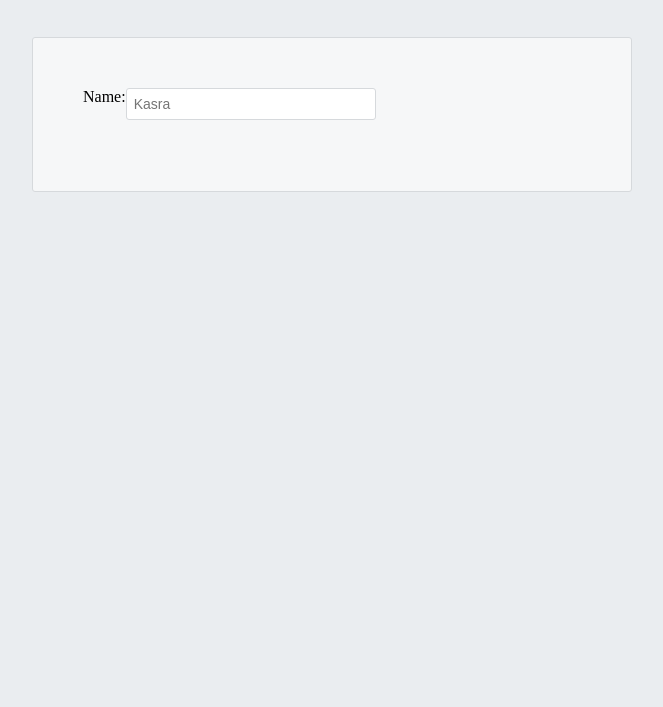
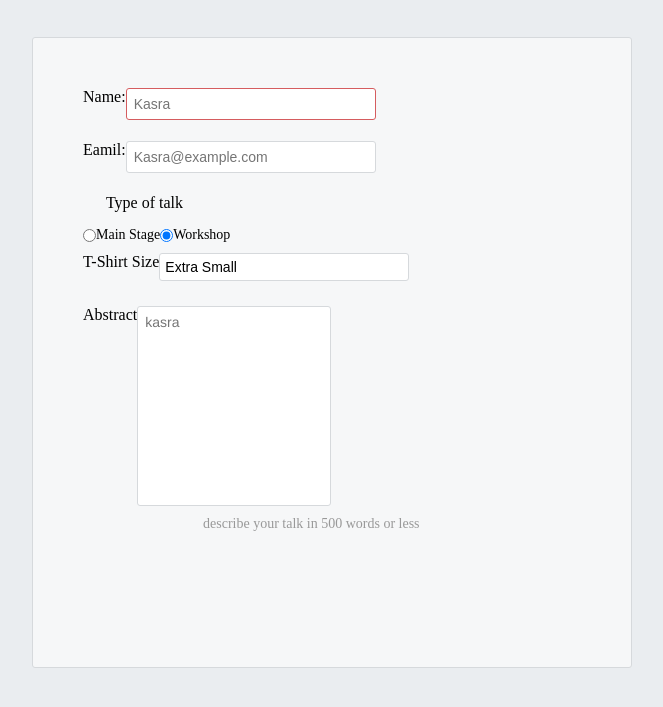
Before and after one commit to kasra6/HTML__CSS_practices, a plain HTML site: page index.html in a window 1280 px wide. Shown: the part 217-924 px from the top of the page, without its empty margins (308-971 px from the left). Before the commit the page ends 800 px from the top, so only its background shows below. Drawn offline with Linux system fonts and the light colour scheme.

Commit message:
forms done

```diff
--- a/index.html
+++ b/index.html
@@ -21,7 +21,49 @@
     <form class="speaker-form" action="#" method="post">
       <div class="form-row">
         <label for="full-name">Name:</label>
-        <input id="full-name" name="full-name" type="text" placeholder="Kasra">
+        <input id="full-name" name="full-name" type="text" placeholder="Kasra" required>
+      </div>
+
+      <div class="form-row">
+        <label for="email">Eamil:</label>
+        <input id="email" name="email" type="email" placeholder="Kasra@example.com">
+      </div>
+
+      <fieldset class="legacy-form-row">
+        <legend>Type of talk</legend>
+        <div class="talk-options">
+          <input  id="talk-type-1"
+                  name="talk-type"
+                  type="radio"
+                  value="main-stage"/>
+          <label for="talk-type-1" class="radio-label">Main Stage</label>
+          <input  id="talk-type-2"
+                  name="talk-type"
+                  type="radio"
+                  value="workshop"
+                  checked>
+          <label for="talk-type-2" class="radio-label">Workshop</label>
+        </div>
+      </fieldset>
+
+      <div class="form-row">
+        <label for="t-shirt">T-Shirt Size</label>
+        <select id="t-shirt" name="t-shirt">
+          <option value="xs">Extra Small</option>
+          <option value="s">Small</option>
+          <option value="m">Medium</option>
+          <option value="l">Large</option>
+        </select>
+      </div>
+
+      <div class="form-row">
+        <label for="abstract">Abstract</label>
+        <textarea id="abstract" name="abstract" placeholder="kasra"></textarea>
+        <div class="instructions">describe your talk in 500 words or less</div>
+      </div>
+
+      <div class="form-row">
+        <label class="checkbox-label" for="available"></label>
       </div>
     </form>
   </div>
--- a/styles/main.css
+++ b/styles/main.css
@@ -48,7 +48,10 @@ body{
   flex-wrap: wrap;
 }
 
-.form-row input[type='text']{
+.form-row input[type='text'],
+.form-row input[type='email'],
+.form-row select,
+.form-row text-area{
   background-color: #fff;
   border: 1px solid #D6D9DC;
   border-radius: 3px;
@@ -59,6 +62,71 @@ body{
 
 .form-row label{
   margin-bottom: 15px;
+}
+
+.form-row input[type='text']:invalid,
+.form-row input[type='email']:invalid{
+  border: 1px solid #D55C5F;
+  color: #D55C5F;
+  box-shadow: none;
+}
+
+.form-row input[type='text']:focus,
+.form-row input[type='email']:focus{
+  border: 1px solid #34fe67;
+  color: #1299ef;
+  box-shadow: none;
+}
+
+.form-row select{
+  width: 100%;
+  padding: 5px;
+  font-size: 14px;
+  -webkit-appearance: none;
+}
+
+.form-row textarea{
+  font-family: "helvetica", 'Arial', sans-serif;
+  font-size: 14px;
+
+  border: 1px solid #D6D9DC;
+  border-radius: 3px;
+
+  min-height: 200px;
+  margin-bottom: 10px;
+  padding: 7px;
+  resize: none;
+}
+
+.form-row .instructions{
+  color: #999999;
+  font-size: 14px;
+  margin-bottom: 30px;
+}
+
+.legacy-form-row{
+  border: none;
+  margin-bottom: 40px;
+  display: flex;
+  flex-direction: column;
+}
+
+.legacy-form-row legend{
+  margin-bottom: 15px;
+}
+
+.legacy-form-row .radio-label{
+  display: block;
+  font-size: 14px;
+  padding: 0 20 0 10;
+}
+
+.legacy-form-row input[type='radio']{
+  margin-top: 2px;
+}
+.legacy-form-row .radio-label,
+.legacy-form-row input[type='radio']{
+  float: left;
 }
 
 @media only screen and (min-width: 700px){
@@ -73,7 +141,10 @@ body{
     margin-bottom: 20px;
   }
 
-  .form-row input[type='text']{
+  .form-row input[type='text'],
+  .form-row input[type='email'],
+  .form-row select,
+  .form-row text-area{
     width: 250px;
     height: inherit;
   }
@@ -84,4 +155,20 @@ body{
     margin-top: 7px;
     padding-right: 20px;
   }
+
+  .legacy-form-row{
+    margin-bottom: 10px;
+  }
+  .legacy-form-row legend{
+    width: 120px;
+    text-align: right;
+    padding-right: 20px;
+  }
+  .legacy-form-row legend{
+    float: left;
+  }
+
+  .form-row .instructions{
+    margin-left: 120px;
+  }
 }
```
